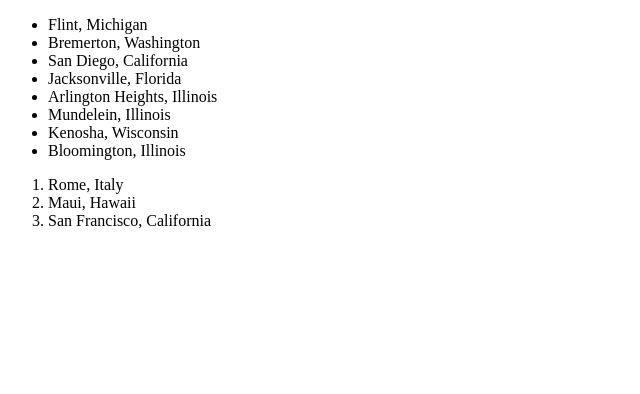
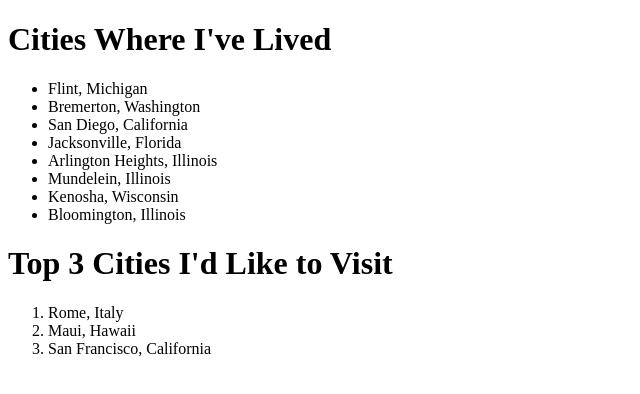
Before and after one commit to pschlenker-sf/statefarm-adt-paul-first-website, a plain HTML site: page index.html in a window 1280 px wide. Shown: the whole page, without its empty margins (0-640 px from the left). Drawn offline with Linux system fonts and the light colour scheme.

Commit message:
Add headings to each list

```diff
--- a/index.html
+++ b/index.html
@@ -4,6 +4,7 @@
     <title>My First HTML Page</title>
 </head>
 <body>
+    <h1>Cities Where I've Lived</h1>
     <ul>
         <li>Flint, Michigan</li>
         <li>Bremerton, Washington</li>
@@ -14,6 +15,7 @@
         <li>Kenosha, Wisconsin</li>
         <li>Bloomington, Illinois</li>
     </ul>
+    <h1>Top 3 Cities I'd Like to Visit</h1>
     <ol>
         <li>Rome, Italy</li>
         <li>Maui, Hawaii</li>
```
